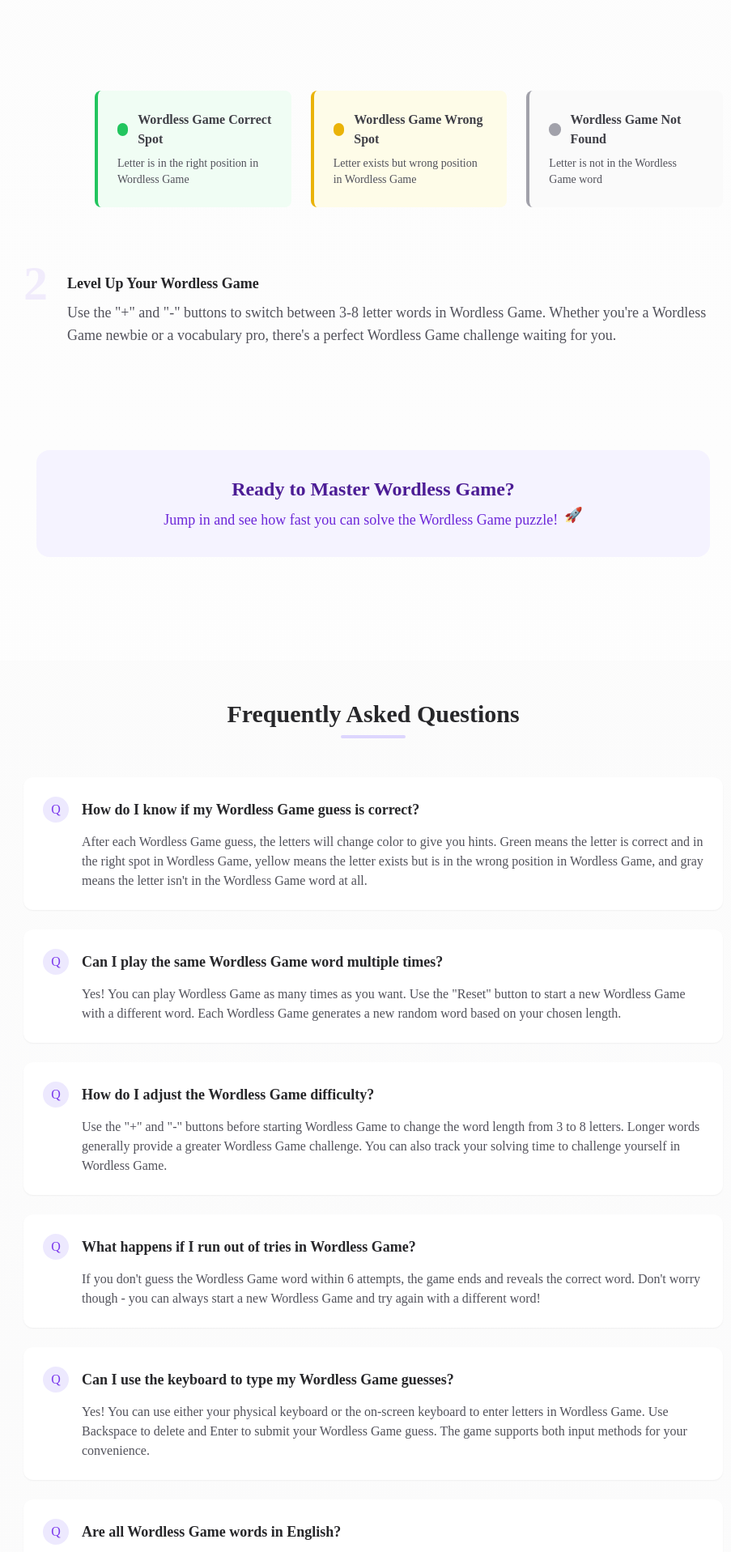
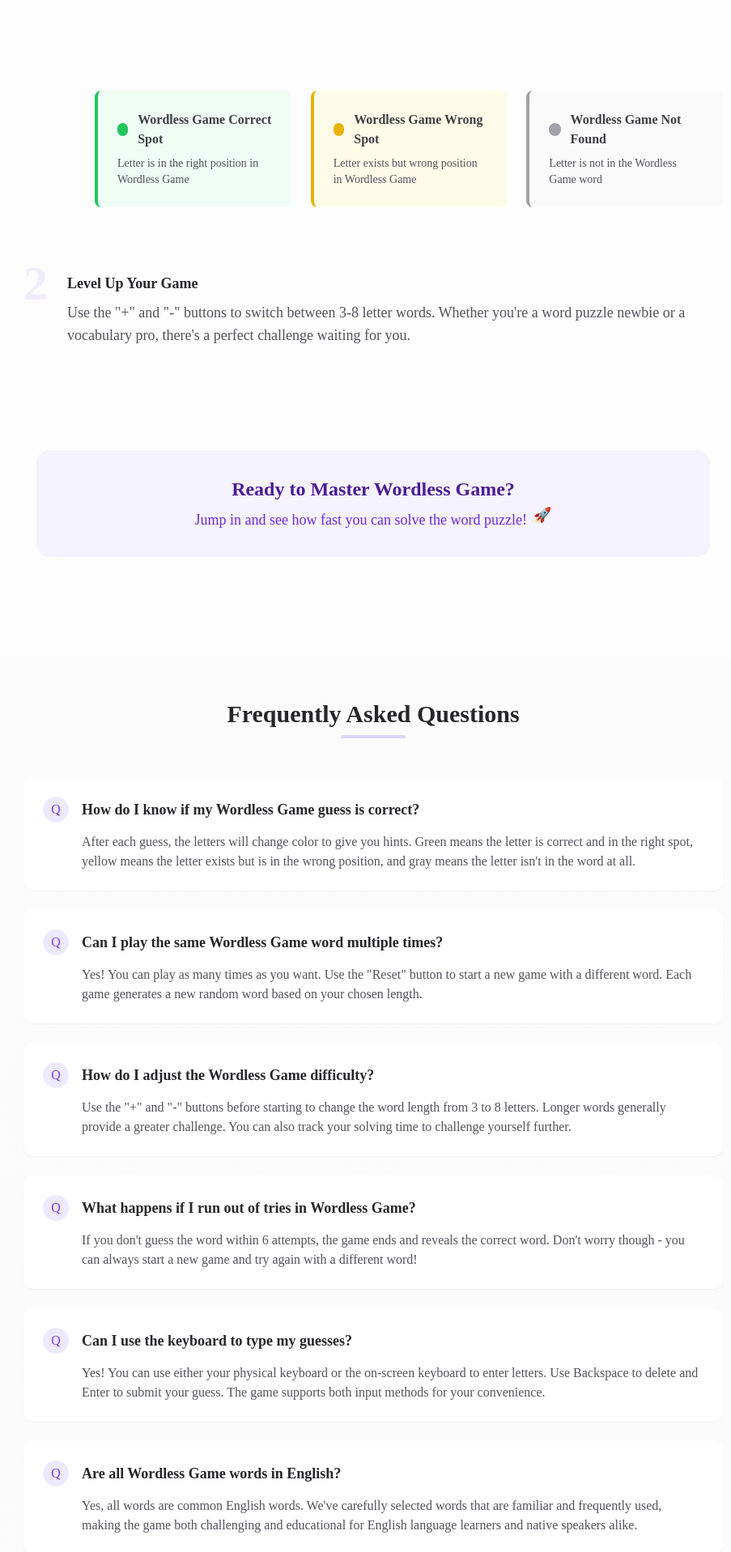
Before and after one commit to win-wiz/wordless, a Next.js app: page / in a window 1280 px wide. Shown: the part 2730-4647 px from the top of the page at 81% size, without its empty margins (179-1082 px from the left). Built offline with nearby package versions, Linux system fonts and the light colour scheme.

Commit message:
优化关键词

```diff
--- a/src/components/faq.tsx
+++ b/src/components/faq.tsx
@@ -5,43 +5,43 @@ export default function FAQ() {
   const arrs: Record<string, React.ReactNode>[] = [
     {
       "question": "How do I know if my Wordless Game guess is correct?",
-      "answer": "After each Wordless Game guess, the letters will change color to give you hints. Green means the letter is correct and in the right spot in Wordless Game, yellow means the letter exists but is in the wrong position in Wordless Game, and gray means the letter isn't in the Wordless Game word at all."
+      "answer": "After each guess, the letters will change color to give you hints. Green means the letter is correct and in the right spot, yellow means the letter exists but is in the wrong position, and gray means the letter isn't in the word at all."
     },
     {
       "question": "Can I play the same Wordless Game word multiple times?",
-      "answer": `Yes! You can play Wordless Game as many times as you want. Use the "Reset" button to start a new Wordless Game with a different word. Each Wordless Game generates a new random word based on your chosen length.`
+      "answer": `Yes! You can play as many times as you want. Use the "Reset" button to start a new game with a different word. Each game generates a new random word based on your chosen length.`
     },
     {
       "question": "How do I adjust the Wordless Game difficulty?",
-      "answer": `Use the "+" and "-" buttons before starting Wordless Game to change the word length from 3 to 8 letters. Longer words generally provide a greater Wordless Game challenge. You can also track your solving time to challenge yourself in Wordless Game.`
+      "answer": `Use the "+" and "-" buttons before starting to change the word length from 3 to 8 letters. Longer words generally provide a greater challenge. You can also track your solving time to challenge yourself further.`
     },
     {
       "question": "What happens if I run out of tries in Wordless Game?",
-      "answer": `If you don't guess the Wordless Game word within 6 attempts, the game ends and reveals the correct word. Don't worry though - you can always start a new Wordless Game and try again with a different word!`
+      "answer": `If you don't guess the word within 6 attempts, the game ends and reveals the correct word. Don't worry though - you can always start a new game and try again with a different word!`
     },
     {
-      "question": "Can I use the keyboard to type my Wordless Game guesses?",
-      "answer": `Yes! You can use either your physical keyboard or the on-screen keyboard to enter letters in Wordless Game. Use Backspace to delete and Enter to submit your Wordless Game guess. The game supports both input methods for your convenience.`
+      "question": "Can I use the keyboard to type my guesses?",
+      "answer": `Yes! You can use either your physical keyboard or the on-screen keyboard to enter letters. Use Backspace to delete and Enter to submit your guess. The game supports both input methods for your convenience.`
     },
     {
       "question": "Are all Wordless Game words in English?",
-      "answer": `Yes, all Wordless Game words are common English words. We've carefully selected words that are familiar and frequently used, making Wordless Game both challenging and educational for English language learners and native speakers alike.`
+      "answer": `Yes, all words are common English words. We've carefully selected words that are familiar and frequently used, making the game both challenging and educational for English language learners and native speakers alike.`
     },
     {
-      "question": "What is the best word to start Wordless Game?",
-      "answer": `At the beginning of Wordless Game, try to use a word without repeating letters and with as many vowels as possible, such as the word "RADIO". However, mathematician Grant Sanderson found that the best starting word for Wordless Game is "CRANE" or "SLOTH", which includes frequently used letters.`
+      "question": "What is the best word to start with?",
+      "answer": `At the beginning, try to use a word without repeating letters and with as many vowels as possible, such as the word "RADIO". However, mathematician Grant Sanderson found that the best starting words are "CRANE" or "SLOTH", which include frequently used letters.`
     },
     {
       "question": "What dictionary does Wordless Game use?",
-      "answer": `In American English, Wordless Game uses a dictionary from the Letterpress word list that includes a list of ~275,000 words. This Wordless Game dictionary is constantly updated with new words based on real feedback from people.`
+      "answer": `In American English, the game uses a dictionary from the Letterpress word list that includes a list of ~275,000 words. This dictionary is constantly updated with new words based on real feedback from people.`
     },
     {
-      "question": "Why did I get a 'Word not found' message in Wordless Game?",
-      "answer": <>This alert message means that the given word was not found in our Wordless Game word bank. Try another word, or if you think the word is correct, <EmailLink>let us know</EmailLink>.</>
+      "question": "Why did I get a 'Word not found' message?",
+      "answer": <>This alert message means that the given word was not found in our word bank. Try another word, or if you think the word is correct, <EmailLink>let us know</EmailLink>.</>
     },
     {
       "question": "The hidden word was incorrect. Can you fix this?",
-      "answer": <>If you think that the hidden word is wrong or incorrect, <EmailLink>let us know</EmailLink>. We will definitely fix this as soon as possible.</>
+      "answer": <>If you think that the hidden word is wrong or incorrect, <EmailLink>let us know</EmailLink>. We will definitely fix this as soon as possible.</>
     }
 
   ]
--- a/src/components/how-to-play.tsx
+++ b/src/components/how-to-play.tsx
@@ -42,7 +42,7 @@ const CallToAction = memo(function CallToAction() {
         Ready to Master Wordless Game?
       </h2>
       <p className="text-lg text-violet-700">
-        Jump in and see how fast you can solve the Wordless Game puzzle!
+        Jump in and see how fast you can solve the word puzzle!
         <span className="inline-block animate-bounce ml-2">🚀</span>
       </p>
     </div>
@@ -59,7 +59,7 @@ const HowToPlay = memo(function HowToPlay() {
         <div>
           <StepSection stepNumber="1">
             <p className="text-lg text-zinc-600 mb-8">
-              Can you crack the hidden Wordless Game word? You've got 6 tries to guess it right!
+              Can you crack the hidden word? You've got 6 tries to guess it right!
               After each Wordless Game guess, we'll give you smart color hints:
             </p>
             <GameExamples />
@@ -75,11 +75,11 @@ const HowToPlay = memo(function HowToPlay() {
         <div>
           <StepSection
             stepNumber="2"
-            title="Level Up Your Wordless Game"
+            title="Level Up Your Game"
           >
             <p className="text-lg text-zinc-600">
-              Use the "+" and "-" buttons to switch between 3-8 letter words in Wordless Game.
-              Whether you're a Wordless Game newbie or a vocabulary pro, there's a perfect Wordless Game challenge waiting for you.
+              Use the "+" and "-" buttons to switch between 3-8 letter words.
+              Whether you're a word puzzle newbie or a vocabulary pro, there's a perfect challenge waiting for you.
             </p>
           </StepSection>
         </div>
```
